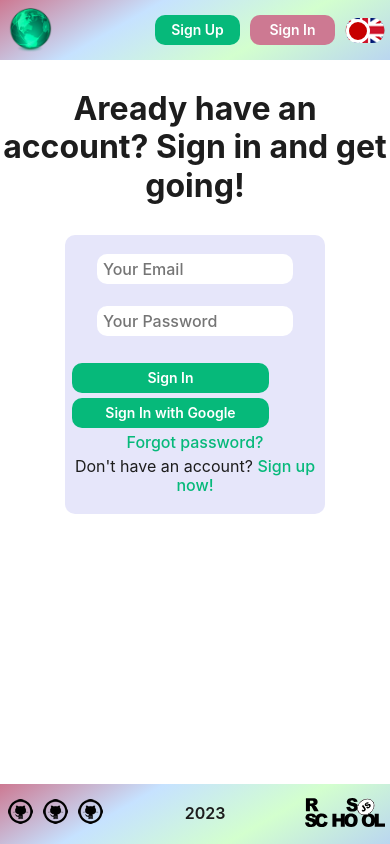
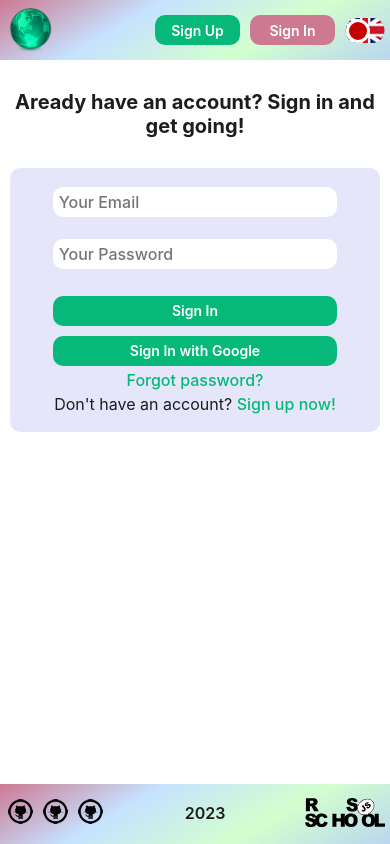
Before and after one commit to oksan4ik10/graphiql-app, a React (Vite) app: page /signin in a window 390 px wide. Built offline with nearby package versions, Linux system fonts and the light colour scheme; no server answers.

Commit message:
feat: implement responsive design for SignUp and SignIn pages

```diff
--- a/src/components/SignInForm/SignInForm.module.css
+++ b/src/components/SignInForm/SignInForm.module.css
@@ -32,11 +32,10 @@
   line-height: 2
 }
 
-@media (max-width: 450px) {
-
+@media (max-width: 640px) {
   .signin_in_wrap {
+    width: 100%;
     min-width: 260px;
-    max-width: 300px;
+    max-width: 400px;
   }
-
 }
--- a/src/components/SignUpForm/SignUpForm.module.css
+++ b/src/components/SignUpForm/SignUpForm.module.css
@@ -26,11 +26,10 @@
   font-weight: 600;
 }
 
-@media (max-width: 450px) {
-
+@media (max-width: 640px) {
   .signup_in_wrap {
+    width: 100%;
     min-width: 260px;
-    max-width: 300px;
+    max-width: 400px;
   }
-
 }
--- a/src/components/Utils/Button/Button.css
+++ b/src/components/Utils/Button/Button.css
@@ -12,12 +12,6 @@
   width: var(--button-width);
   margin: 5px 10px;
   transition: 0.25s;
-  display: flex;
-  padding: 0;
-  align-items: center;
-  line-height: 1;
-  align-content: center;
-  justify-content: center;
   color: white;
   font-weight: 600;
 }
--- a/src/pages/SignInPage/SignInPage.module.css
+++ b/src/pages/SignInPage/SignInPage.module.css
@@ -1,3 +1,11 @@
 .signin {
   text-align: center;
 }
+
+@media screen and (max-width: 640px) {
+  .title {
+    font-size: var(--font-size-subtitle-mobile);
+    font-weight: bold;
+    margin-bottom: 30px;
+  }
+}
--- a/src/pages/SignInPage/SignInPage.tsx
+++ b/src/pages/SignInPage/SignInPage.tsx
@@ -9,7 +9,7 @@ export default function SignInPage() {
 
   return (
     <div className={styles.signin}>
-      <h1>{t('have acc sign in title')}</h1>
+      <h1 className={styles.title}>{t('have acc sign in title')}</h1>
       <SignInForm />
     </div>
   );
--- a/src/pages/SignUpPage/SignUpPage.module.css
+++ b/src/pages/SignUpPage/SignUpPage.module.css
@@ -1,3 +1,11 @@
 .signup {
   text-align: center;
 }
+
+@media screen and (max-width: 640px) {
+  .title {
+    font-size: var(--font-size-subtitle-mobile);
+    font-weight: bold;
+    margin-bottom: 30px;
+  }
+}
--- a/src/pages/SignUpPage/SignUpPage.tsx
+++ b/src/pages/SignUpPage/SignUpPage.tsx
@@ -9,7 +9,7 @@ export default function SignUpPage() {
 
   return (
     <div className={styles.signup}>
-      <h1>{t('no acc sign up title')}</h1>
+      <h1 className={styles.title}>{t('no acc sign up title')}</h1>
       <SignUpForm />
     </div>
   );
```
